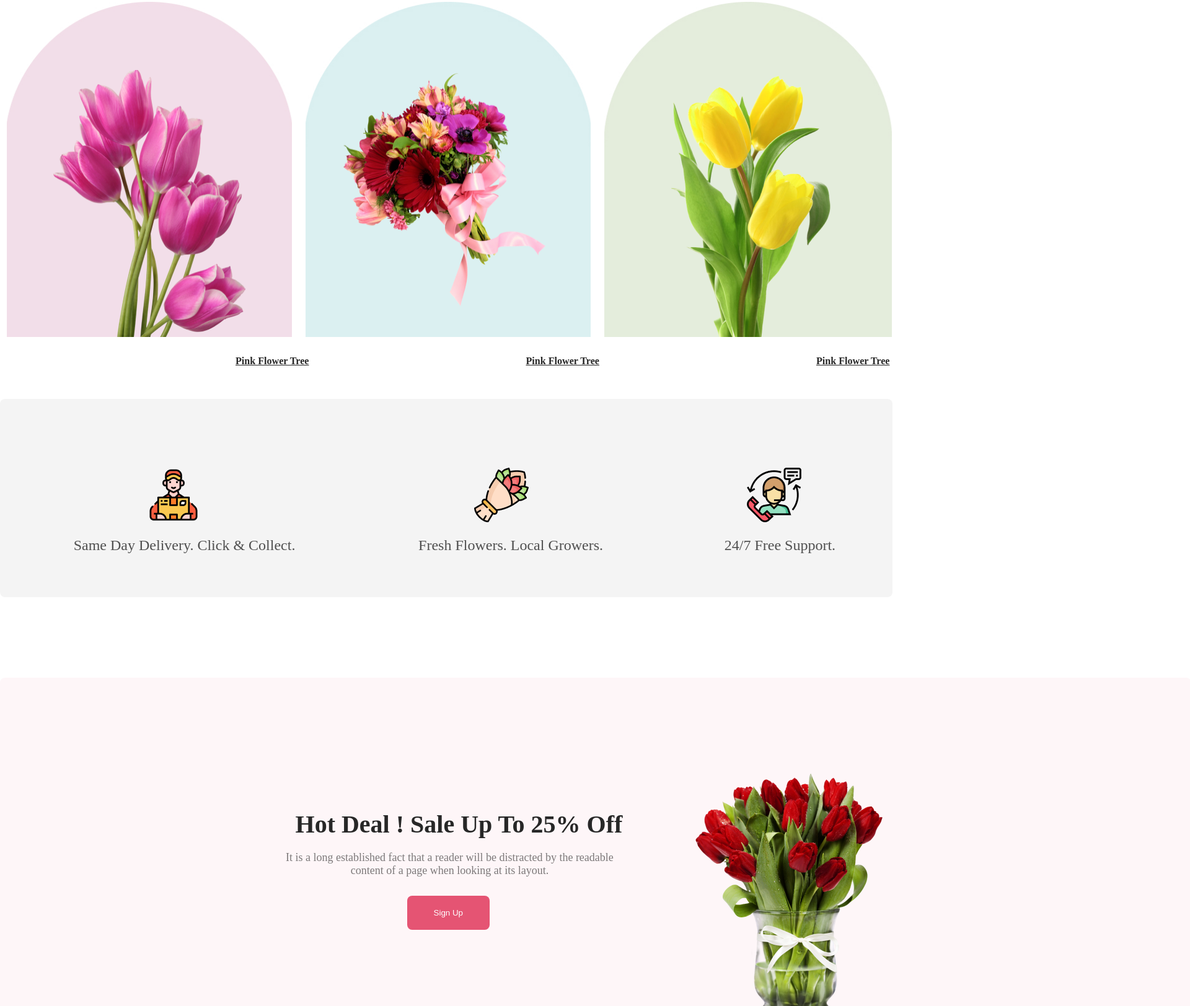
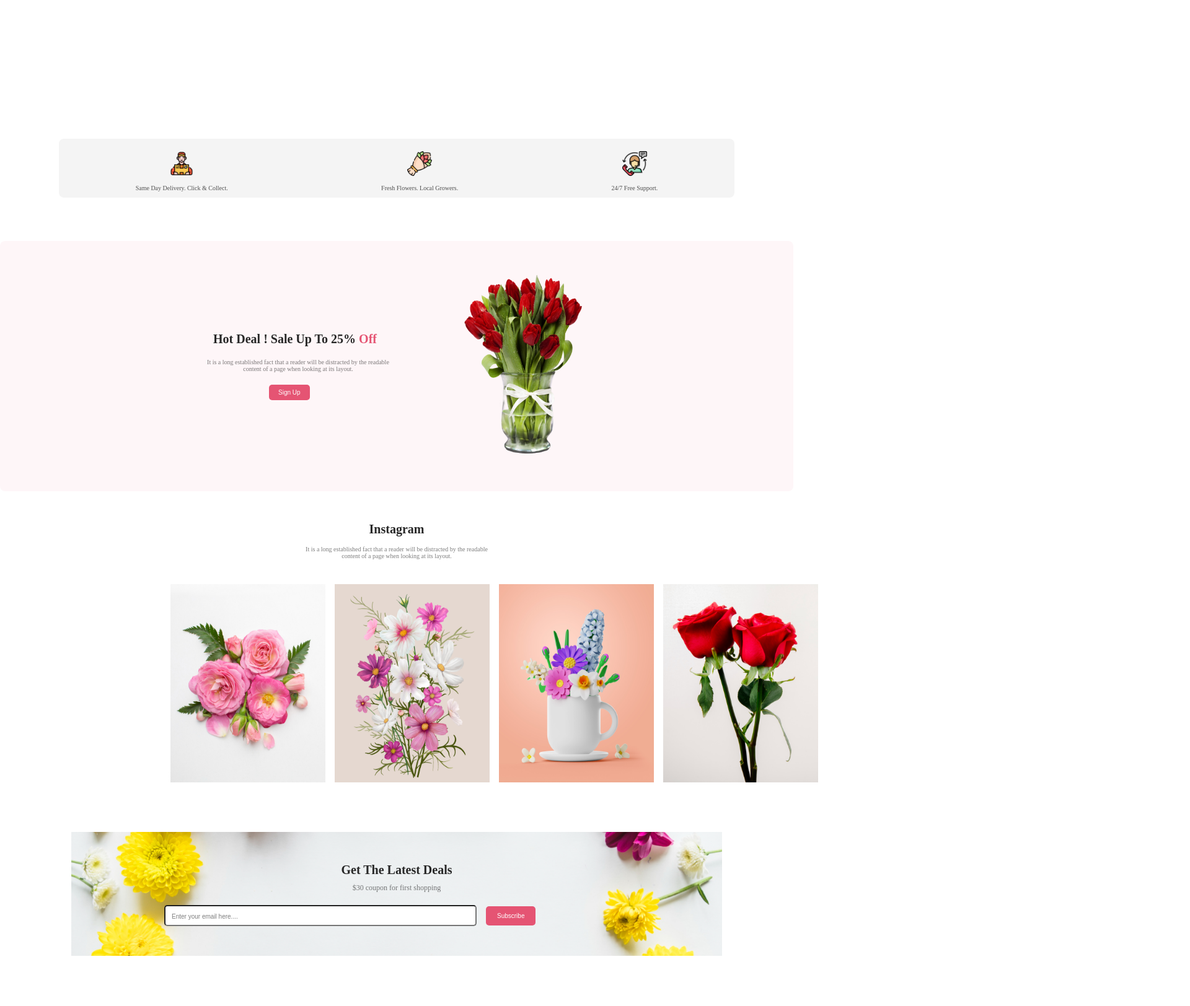
Before and after one commit to alaminakash754/flower-shop, a plain HTML site: page index.html in a window 1280 px wide. Shown: the part 1176-2800 px from the top of the page at 62% size, 1920 px wide, since content can reach past the window. Drawn offline with Linux system fonts and the light colour scheme.

Commit message:
Almost finished the project

```diff
--- a/flower.css
+++ b/flower.css
@@ -9,141 +9,130 @@
     align-items: center;
     justify-content: space-around;
     background-color: rgba(229, 84, 115, 0.10);
-    ;
+    gap: 30px;
 }
 
 .banner-img {
-    width: 635px;
-    height: 800px;
+    height: 450px;
+    width: 350px;
     margin-top: 50px;
+    margin-right: 200px;
 }
 
 .banner-content {
-    margin-left: 240px;
+    margin-left: 120px;
 }
 
 .banner-title {
     color: #272727;
-    font-size: 80px;
+    font-size: 40px;
 }
 
 .banner-description {
     margin-top: 30px;
     color: rgba(39, 39, 39, 0.60);
-    font-size: 18px;
+    font-size: 10px;
 }
 
 .btn-primary {
     cursor: pointer;
-    padding: 20px 43px;
-    margin-top: 30px;
-    border-radius: 8px;
+    padding: 10px 20px;
+    margin-top: 20px;
+    border-radius: 5px;
     background: #E55473;
     border: none;
     color: rgba(255, 255, 255, 1);
+    font-size: 10px;
 }
 
 .about {
     height: 100vh;
 }
 
+.about-title {
+    margin-top: 100px;
+    text-align: center;
+    color: #272727;
+    font-size: 20px;
+}
+
+.about-description {
+    margin-top: 15px;
+    text-align: center;
+    color: rgba(39, 39, 39, 0.60);
+    font-size: 10px;
+}
+
 .about-img {
     display: flex;
     justify-content: space-around;
-    margin: auto;
-    width: 1450px;
-
+    gap: 10px;
+    text-align: center;
 }
-
-.about-title {
-    margin-top: 170px;
-    text-align: center;
-    color: #272727;
-    font-size: 40px;
+.name1{
+    padding-top: 10px;
 }
-
-.about-description {
+.sample-img1 {
+    margin-left: 70px;
+    width: 300px;
+    height: 400px;
     margin-top: 25px;
-    text-align: center;
-    color: rgba(39, 39, 39, 0.60);
-    font-size: 18px;
-}
-
-.sample-img1 {
-    padding: 110px 75px 0px 75px;
-    margin-top: 45px;
-    background-image: url('./Flower Asset/pink.jpg');
-    background-position: center;
-    background-size: cover;
+    border-radius: 450px 450px 0px 0px;
+    background: rgba(167, 33, 98, 0.15);
 }
 
 .sample-img2 {
-    padding: 110px 45px 50px 45px;
-    margin-top: 45px;
-    background-image: url('./Flower Asset/blue.jpg');
-    background-position: center;
-    background-size: cover;
+    width: 300px;
+    height: 400px;
+    margin-top: 25px;
+    border-radius: 450px 450px 0px 0px;
+    background: rgba(5, 151, 160, 0.15);
 }
 
 .sample-img3 {
-    padding-top: 70px;
-    padding-right: 75px;
-    padding-left: 75px;
-    margin-top: 45px;
-    background-image: url('./Flower Asset/green.jpg');
-    background-position: center;
-    background-size: cover;
-}
-
-.flower-name {
-    width: 1450px;
-    margin-top: 30px;
-    font-size: 24px;
-    color: #272727;
-    display: flex;
-    align-items: center;
-    gap: 350px;
-
-}
-
-.name1 {
-    padding-left: 380px;
+    margin-right: 70px;
+    width: 300px;
+    height: 400px;
+    margin-top: 25px;
+    border-radius: 450px 450px 0px 0px;
+    background: rgba(71, 125, 17, 0.15);
 }
 
 .service {
     display: flex;
     justify-content: space-around;
-    width: 1440px;
-    height: 320px;
-    margin: auto;
     border-radius: 8px;
     background: rgba(39, 39, 39, 0.05);
     align-items: center;
-
+    margin-left: 95px;
+    margin-right: 95px;
 }
 
 .service-img {
     text-align: center;
-    padding-top: 60px;
-    padding-bottom: 20px;
+    padding-top: 20px;
+    padding-bottom: 10px;
+}
+
+.img1 {
+    width: 40px;
+    height: 40px;
 }
 
 .service-description {
-    width: 110%;
-    padding-top: 20px;
+    padding-top: 10px;
     color: rgba(39, 39, 39, 0.80);
-    font-size: 24px;
+    font-size: 10px;
 }
 
 .customer-offer {
-    margin-top: 130px;
-    width: 1922px;
-    height: 620px;
+    margin-top: 70px;
     border-radius: 8px;
     background: rgba(229, 84, 115, 0.05);
     display: flex;
     justify-content: space-around;
     align-items: center;
+    gap: 50px;
 }
 
 .customer-offer-details {
@@ -151,39 +140,45 @@
 }
 
 .offer-img {
-    margin-top: 100px;
-    margin-right: 430px;
+    width: 200px;
+    height: 300px;
+    margin-top: 50px;
+    margin-right: 300px;
+    margin-bottom: 50px;
 }
 
 .offer-title {
-    margin-left: 420px;
+    margin-left: 310px;
     color: #272727;
-    font-size: 40px
+    font-size: 20px
 }
 
 .offer-description {
-    margin-left: 390px;
+    margin-left: 300px;
     margin-top: 20px;
     color: rgba(39, 39, 39, 0.60);
     text-align: center;
-    font-size: 18px;
+    font-size: 10px;
+}
+
+.offer {
+    color: rgba(229, 84, 115, 1);
 }
 
 .btn-primary1 {
     cursor: pointer;
-    margin-left: 600px;
-    padding: 20px 43px;
-    margin-top: 30px;
-    border-radius: 8px;
+    margin-left: 400px;
+    padding: 7px 15px;
+    margin-top: 20px;
+    border-radius: 5px;
     background: #E55473;
     border: none;
     color: white;
+    font-size: 10px;
 }
 
 .blog {
-    width: 1440px;
-    margin-top: 100px;
-    height: 100vh;
+    margin-top: 50px;
     align-items: center;
     text-align: center;
     margin-left: 240px;
@@ -194,92 +189,107 @@
     display: flex;
     align-items: center;
     justify-content: space-around;
-    gap: 24px;
+    gap: 15px;
+    margin-left: 35px;
+    margin-right: 35px;
+}
+
+.sample-blog-img {
+    width: 250px;
+    height: 320px;
 }
 
 .blog-title {
     color: #272727;
-    font-size: 40px;
+    font-size: 20px;
 }
 
 .blog-description {
     margin-top: 15px;
     margin-bottom: 40px;
     color: rgba(39, 39, 39, 0.60);
-    font-size: 18px;
+    font-size: 10px;
 }
 
 .customer-info {
-    margin-top: 100px;
-    width: 1440px;
-    height: 350px;
+    margin-left: 115px;
+    margin-right: 115px;
+    margin-top: 80px;
+    height: 200px;
     background-image: url('./Flower Asset/Rectangle\ 9.png');
     background-size: cover;
+    background-position: center;
+    align-items: center;
+
 }
 
 .customer-email {
-    margin-top: 20px;
+    margin-top: 10px;
     display: flex;
     align-items: center;
-    gap: 16px;
+    gap: 15px;
 }
 
 .customer-info-title {
     text-align: center;
-    padding-top: 100px;
+    padding-top: 50px;
     color: #272727;
-    font-size: 40px;
+    font-size: 20px;
 }
 
 .customer-description {
+    margin-top: 10px;
     color: rgba(39, 39, 39, 0.60);
-    font-size: 18px;
+    font-size: 12px;
+    text-align: center;
 }
 
 .email-bar {
-    margin-left: 280px;
-    border-radius: 8px;
+    margin-left: 150px;
+    border-radius: 5px;
     background: #FFF;
-    width: 700px;
-    height: 64px;
-    margin-top: 30px;
+    width: 500px;
+    height: 30px;
+    margin-top: 10px;
 }
 
 ::-webkit-input-placeholder {
     color: rgba(39, 39, 39, 0.60);
-    font-size: 16px;
-    padding-left: 20px;
+    font-size: 10px;
+    padding-left: 10px;
 }
 
 .btn-primary2 {
     cursor: pointer;
-    padding: 20px 43px;
-    margin-top: 30px;
-    border-radius: 8px;
+    padding: 10px 18px;
+    margin-top: 10px;
+    border-radius: 5px;
     background: #E55473;
     border: none;
     color: white;
+    font-size: 10px;
 }
 
 .social {
     border-radius: 8px;
     background: rgba(229, 84, 115, 0.05);
-    width: 1440px;
-    height: 100px;
+    height: 80px;
     align-items: center;
-    margin-top: 150px;
-    margin-left: 240px;
+    margin-top: 100px;
+    margin-left: 120px;
+    margin-right: 120px;
 }
 
 .social-title {
+    padding-top: 10px;
     color: #272727;
     text-align: center;
-    font-size: 30px;
+    font-size: 20px;
 
 }
 
 .social-links {
-    margin-top: 20px;
+    margin-top: 10px;
     display: flex;
     gap: 50px;
     align-items: center;
@@ -290,22 +300,21 @@
     padding-top: 50px;
     margin-top: 100px;
     background: #111010;
-    width: 1922px;
-    height: 449px;
+
 }
 
 .footer-description {
     margin-top: 20px;
     color: rgba(255, 255, 255, 0.90);
-    font-size: 18px;
+    font-size: 12px;
     text-align: center;
 }
 
 .footer-title {
-    margin-top: 130px;
+    padding-top: 20px;
     color: white;
     font-family: Lato;
-    font-size: 48px;
+    font-size: 20px;
     text-align: center;
 }
 
@@ -314,8 +323,9 @@
 }
 
 .copy-right {
-    margin-top: 30px;
+    margin-top: 10px;
     color: rgba(255, 255, 255, 0.40);
     text-align: center;
-    font-size: 20px;
+    font-size: 10px;
+    padding-bottom: 15px;
 }
--- a/index.html
+++ b/index.html
@@ -27,30 +27,35 @@
         <section class="about">
             <h3 class="about-title">Our Featured Flowers</h3>
             <p class="about-description">It is a long established fact that a reader will be distracted by the readable
-                <br> content of a page when looking at its layout.</p>
+                <br> content of a page when looking at its layout.
+            </p>
             <div class="about-img">
+                <div>
                     <img class="sample-img1" src="./Flower Asset/pngwing 6.png" alt="">
+                    <h6 class="name1"><u>Pink Flower Tree</u></h6>
+                </div>
+                <div>
                     <img class="sample-img2" src="./Flower Asset/pngwing 5.png" alt="">
+                    <h6 class="name1"><u>Pink Flower Tree</u></h6>
+                </div>
+                <div>
                     <img class="sample-img3" src="./Flower Asset/pngwing 7.png" alt="">
+                    <h6 class="name1"><u>Pink Flower Tree</u></h6>
                 </div>
-            <div class="flower-name">
-                <h6 class="name1"><u>Pink Flower Tree</u></h6>
-                <h6 class="name2"><u>Pink Flower Tree</u></h6>
-                <h6 class="name3"><u>Pink Flower Tree</u></h6>
             </div>
         </section>
         <!--service section-->
         <section class="service">
             <div class="service-img">
-                <img src="./Flower Asset/Group 57.png" alt="">
+                <img class="img1" src="./Flower Asset/Group 57.png" alt="">
                 <p class="service-description">Same Day Delivery. Click & Collect.</p>
             </div>
             <div class="service-img">
-                <img src="./Flower Asset/Group 58.png" alt="">
+                <img class="img1" src="./Flower Asset/Group 58.png" alt="">
                 <p class="service-description">Fresh Flowers. Local Growers.</p>
             </div>
             <div class="service-img">
-                <img src="./Flower Asset/Group 59.png" alt="">
+                <img class="img1" src="./Flower Asset/Group 59.png" alt="">
                 <p class="service-description">24/7 Free Support.</p>
             </div>
 
@@ -58,7 +63,7 @@
         <!--Offer section-->
         <section class="customer-offer">
             <div class="customer-offer-details">
-                <h4 class="offer-title">Hot Deal ! Sale Up To 25% Off</h4>
+                <h4 class="offer-title">Hot Deal ! Sale Up To 25% <span class="offer">Off</span></h4>
                 <p class="offer-description">It is a long established fact that a reader will be distracted by the
                     readable <br> content of a page when looking at its layout.</p>
                 <button type="button" class="btn-primary1">Sign Up</button>
@@ -79,14 +84,16 @@
                     <img src="./Flower Asset/Rectangle 5.png" alt="" class="sample-blog-img">
                     <img src="./Flower Asset/Rectangle 6.png" alt="" class="sample-blog-img">
                 </div>
+            </div>
+        </section>
+        <!--customer info-->
+        <section>
             <div class="customer-info">
                 <h3 class="customer-info-title">Get The Latest Deals</h3>
                 <p class="customer-description">$30 coupon for first shopping</p>
                 <div class="customer-email">
                     <input class="email-bar" type="email" placeholder="Enter your email here....">
                     <button type="button" class="btn-primary2">Subscribe</button>
-                    </div>
-
                 </div>
             </div>
         </section>
@@ -105,7 +112,8 @@
         <div class="footer">
             <h3 class="footer-title"><span class="title-style">Flower</span>Shop</h3>
             <p class="footer-description">It is a long established fact that a reader will be distracted by the readable
-                <br> content of a page when looking at its layout.</p>
+                <br> content of a page when looking at its layout.
+            </p>
             <p class="copy-right">&copy;2020-2023, FlowerShop.com. All rights reserved. </p>
         </div>
     </footer>
```
Lines whose indentation alone changed are shown as unchanged.
